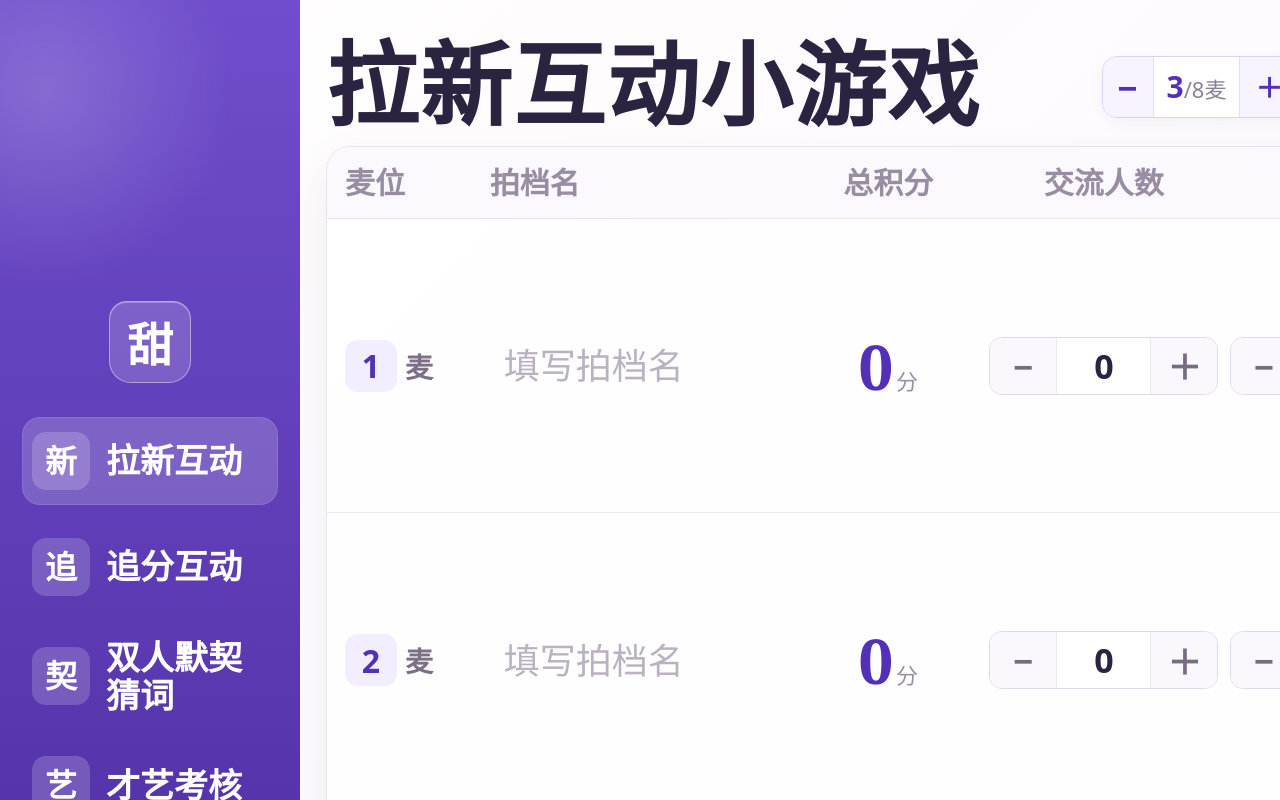
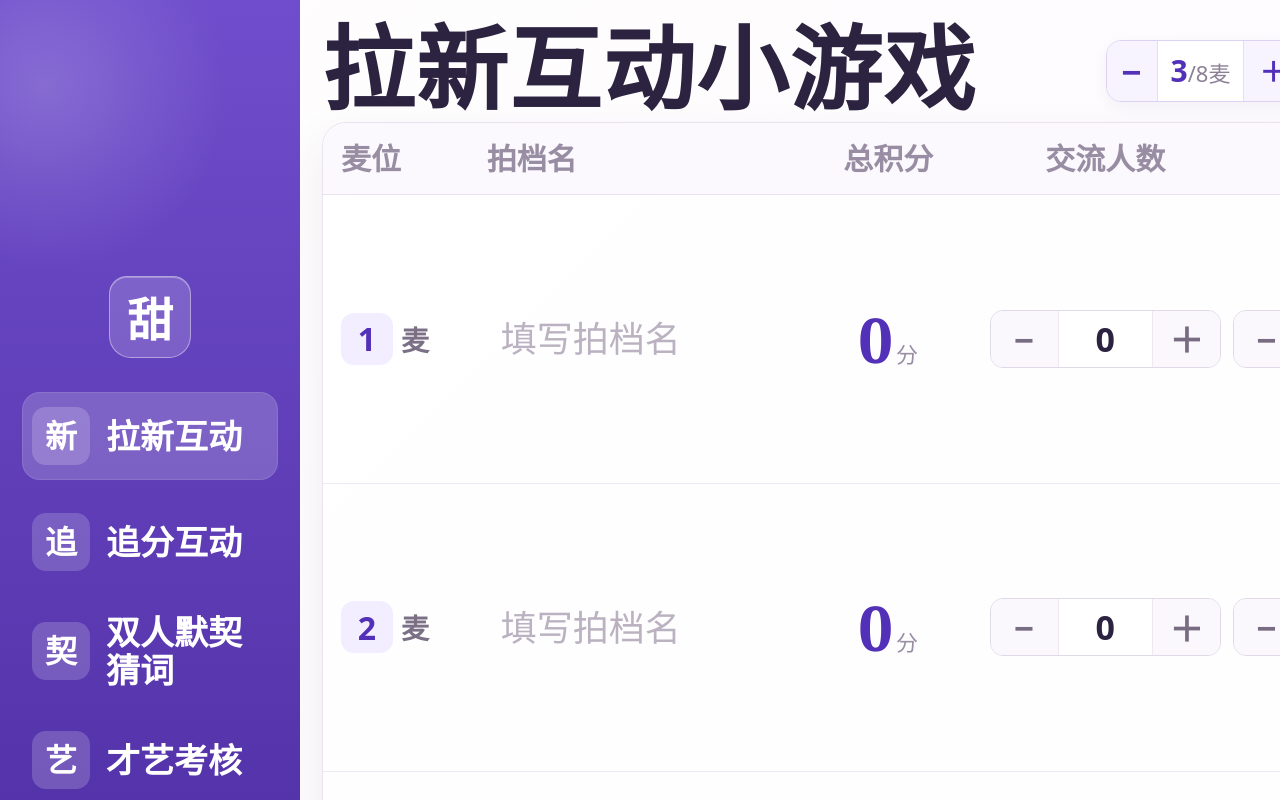
Before and after one commit to s18752786413-ctrl/smallgames, a Next.js app: page / in a window 1280 px wide. Shown: the top 800 px of the page. Built offline with nearby package versions, Linux system fonts and the light colour scheme.

Commit message:
修复固定大字模式底部内容裁切

```diff
--- a/app/globals.css
+++ b/app/globals.css
@@ -549,3 +549,16 @@ h1,.duo-theme h1 { font-size:92px; }
 .talent-route h2 { font-size:36px; }
 .talent-route p { font-size:28px; }
 .talent-route strong { font-size:30px; }
+
+/* 固定大字模式的纵向适配：保留字号，压缩装饰留白并给计分区、规则区更多高度 */
+.game-stage { padding:14px 22px 18px; }
+.topbar { height:108px; }
+.content-grid,.duo-board,.talent-board { height:calc(100% - 108px); }
+.scoreboard,.side-panel,.rules-card { min-height:0; }
+.side-panel { grid-template-rows:minmax(190px,.72fr) auto minmax(390px,1.45fr); gap:10px; }
+.rules-card { padding:12px 16px 14px; overflow:hidden; }
+.card-title { margin-bottom:7px; }
+.boost-notice { min-height:52px; margin-bottom:7px; }
+.rules-card ol { gap:5px; }
+.rules-card li { min-height:46px; }
+.formula { margin-top:7px; padding-top:7px; line-height:1.35; }
```
